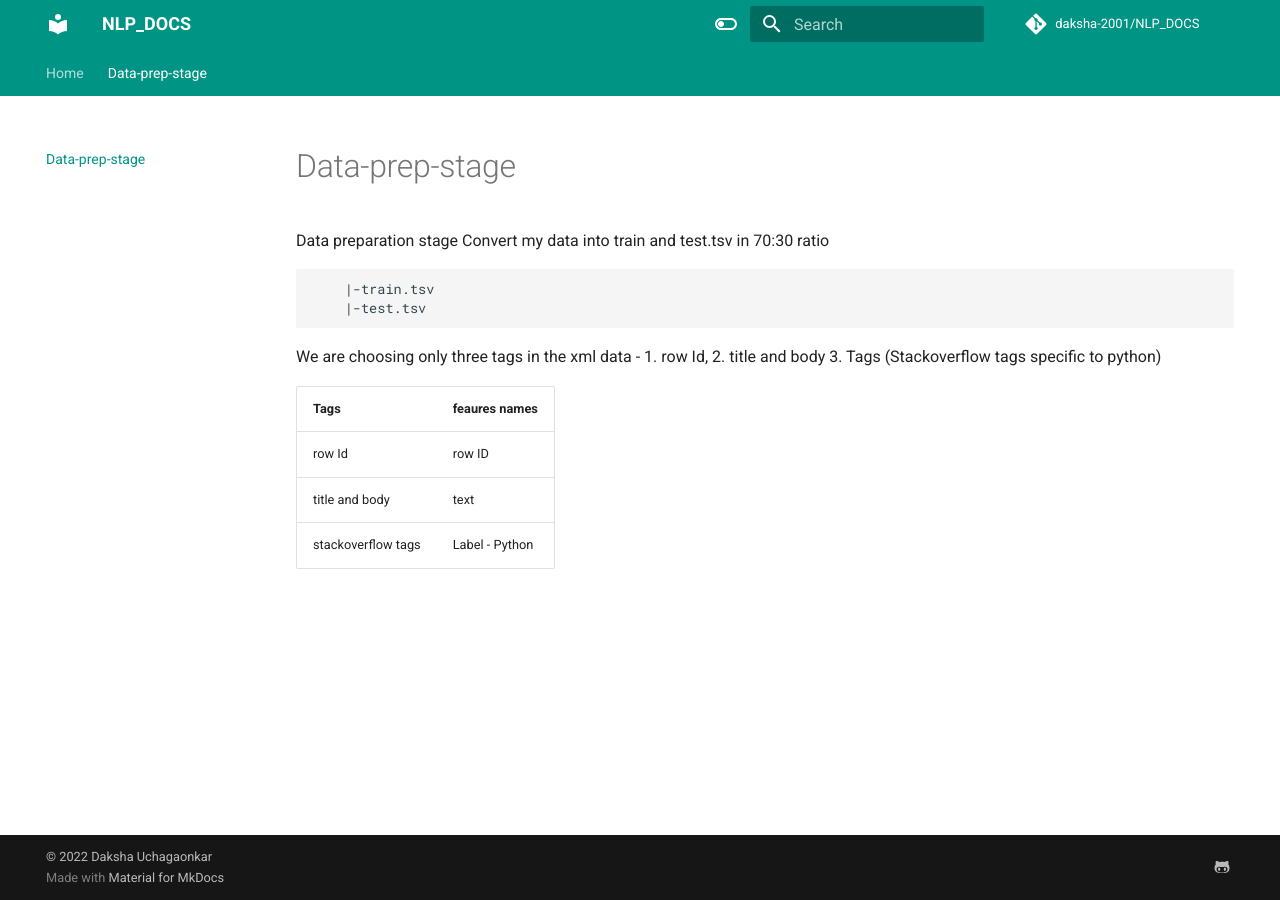
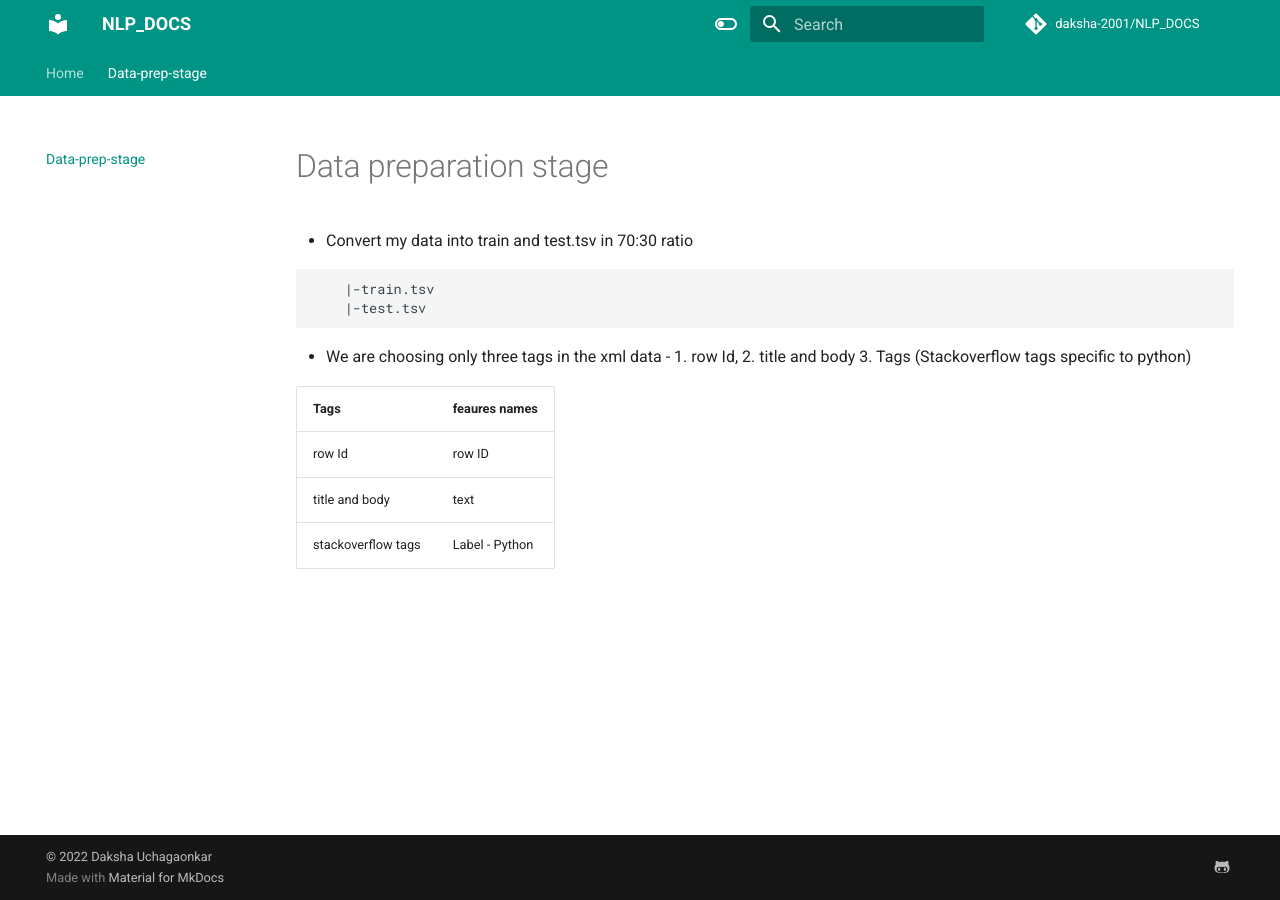
Before and after one commit to daksha-2001/NLP_docs, an MkDocs documentation site: the page built from docs/data_prep.md, in a window 1280 px wide. Built offline with MkDocs 1.6.1 and Material for MkDocs 9.7.7, drawn with Linux system fonts in a browser that asks for light colours; comment, search, counter and statistics services are not loaded.

Commit message:
formatted

````diff
--- a/docs/data_prep.md
+++ b/docs/data_prep.md
@@ -1,12 +1,13 @@
-Data preparation stage
-Convert my data into train and test.tsv in 70:30 ratio
+# Data preparation stage
+
+- Convert my data into train and test.tsv in 70:30 ratio
 
 ```data.xml
     |-train.tsv
     |-test.tsv
 ```
 
-We are choosing only three tags in the xml data - 1. row Id, 2. title and body 3. Tags (Stackoverflow tags specific to python)
+- We are choosing only three tags in the xml data - 1. row Id, 2. title and body 3. Tags (Stackoverflow tags specific to python)
 
 |Tags|feaures names|
 |-|-|
````
